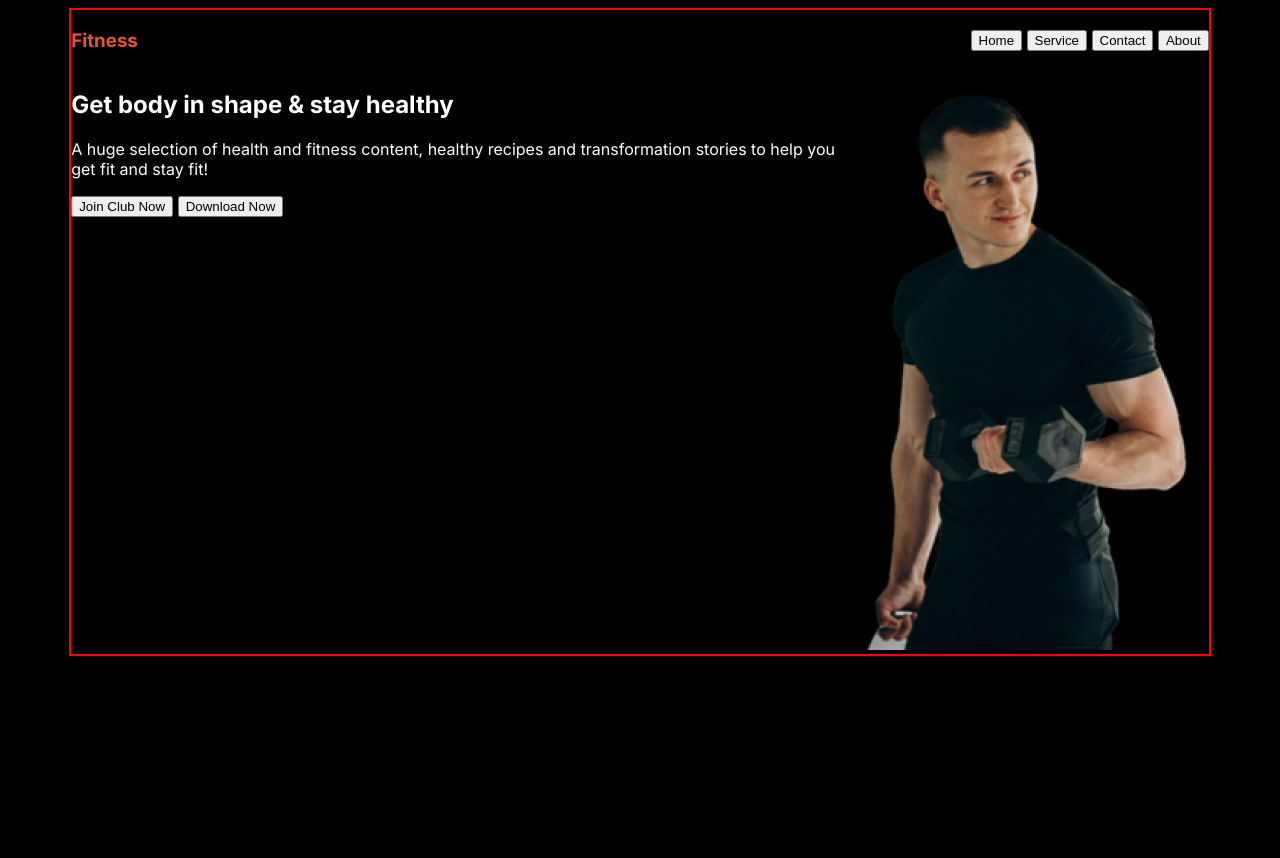
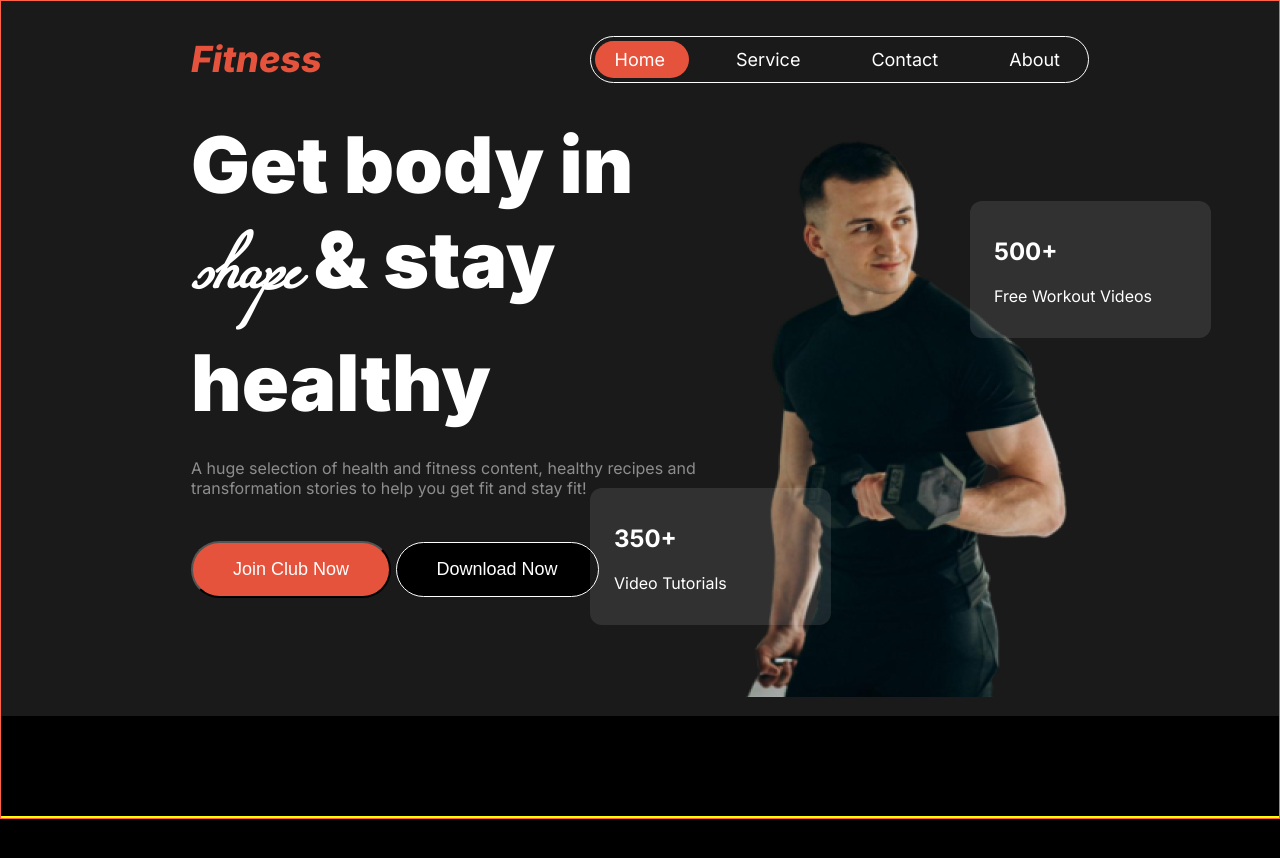
Before and after one commit to IshtiaqMahmud0/assignment_2, a plain HTML site: page index.html in a window 1280 px wide. Before the commit the page ends 800 px from the top, so only its background shows below. Drawn offline with Linux system fonts and the light colour scheme.

Commit message:
first section added

```diff
--- a/index.html
+++ b/index.html
@@ -8,35 +8,49 @@
   </head>
   <body class="inter-font">
     <header>
+      <!-- header section -->
       <section class="header">
         <div class="nav-container display-flex">
           <h3 class="web-name">Fitness</h3>
           <nav class="btn-container">
-            <button>Home</button>
-            <button>Service</button>
-            <button>Contact</button>
-            <button>About</button>
+            <a href="" class="home">Home</a>
+            <a href="">Service</a>
+            <a href="">Contact</a>
+            <a href="">About</a>
           </nav>
         </div>
         <div class="header-content display-flex">
-          <div>
-            <h1 class="text-color">Get body in shape & stay healthy</h1>
-            <p class="text-color">
+          <div class="hcontent-container">
+            <h1 class="text-color header-title">Get body in
+              <br>
+              <span class="shape">shape</span> & stay healthy</h1>
+            <p class="text-secondary">
               A huge selection of health and fitness content, healthy recipes
               and transformation stories to help you get fit and stay fit!
             </p>
             <div>
-              <button>Join Club Now</button>
-              <button>Download Now</button>
+              <button class="joinbtn btn-primary">Join Club Now</button>
+              <button class="downloadbtn btn-primary">Download Now</button>
             </div>
           </div>
           <div>
-            <div class="box"></div>
+
             <img class="header-img" src="images/img1.png" alt="" />
-            <div class="box"></div>
+            <div class="hbox1">
+              <h1>500+</h1>
+              <p>Free Workout Videos</p>
+            </div>
+            <div class="hbox2">
+              <h1>350+</h1>
+              <p>Video Tutorials</p>
+            </div>
           </div>
         </div>
       </section>
+      <!-- change habit section -->
+       <section class="change-habit-container">
+
+       </section>
     </header>
     <main></main>
     <footer></footer>
--- a/style.css
+++ b/style.css
@@ -1,36 +1,143 @@
 @import url('https://fonts.googleapis.com/css2?family=Inter:ital,opsz,wght@0,14..32,100..900;1,14..32,100..900&display=swap');
 
-.inter-font{
+.inter-font {
   font-family: "Inter", sans-serif;
   font-optical-sizing: auto;
   font-weight: 400;
   font-style: normal;
 }
 
-  body{
+@font-face {
+  font-family: custom-1;
+  src: url(miama/Miama.ttf);
+}
+
+body {
   background-color: black;
+  max-width: 1440px;
+  margin: 0 auto;
+  border: 1px solid tomato;
 }
+
 /* shared styles */
-  .display-flex{
+.display-flex {
   display: flex;
 }
 
-  .text-color{
-    color: #FFFFFF;
+.btn-primary {
+  background-color: #E6533C;
+  font-size: 1.125rem;
+  font-weight: 500;
+  color: #ffffff;
+  padding: 16px 40px;
+  border-radius: 42px;
+  cursor: pointer;
 }
+
+.text-secondary {
+  color: rgba(255, 255, 255, 0.5);
+  font-size: 1rem;
+  font-weight: 400;
+}
+
+.text-color {
+  color: #ffffff;
+}
+
 /* header styles */
-  .web-name{
-    color: #E6533C;
+.header {
+  background-color: rgba(255, 255, 255, 0.1);
+  max-height: 715px;
+  padding-left: 190px;
+  padding-right: 190px;
 }
-  .header{
-    margin: 0 auto;
-    width: 90%;
-    border: 2px solid red;
+
+.nav-container {
+  justify-content: space-between;
+  align-items: center;
 }
-  .nav-container{
+
+.web-name {
+  color: rgb(230, 83, 60);
+  font-size: 2.25rem;
+  font-weight: 800;
+  font-style: italic;
+}
+
+.btn-container {
+  border: 1px solid white;
+  border-radius: 39px;
+  padding: 4px;
+  display: flex;
   align-items: center;
+  gap: 47px;
+}
+
+.btn-container a {
+  text-decoration: none;
+  color: #ffffff;
+  font-size: 1.125rem;
+  font-weight: 400;
+  padding-right: 24px;
+}
+
+.home {
+  background-color: #E6533C;
+  border-radius: 46px;
+  padding: 8px 20px;
+}
+
+.header-content {
   justify-content: space-between;
 }
-  .header-img{
-    max-height: 580px;
+
+.hcontent-container {
+  max-width: 520px;
 }
+
+.header-title {
+  margin: 0;
+  margin-bottom: 28px;
+  font-size: 4.875rem;
+  font-weight: 900;
+}
+
+.shape {
+  font-family: custom-1;
+  font-style: italic;
+}
+
+.downloadbtn{
+  background-color: black;
+  border: 1px solid #ffffff;
+  margin-top: 28px;
+}
+
+.hbox1{
+  background-color: rgba(255, 255, 255, 0.1);
+  border-radius: 12px;
+  padding: 16px 24px;
+  text-align: left;
+  color: #ffffff;
+  max-width: 193px;
+  position: relative;
+  top: -500px;
+  right: -230px;
+}
+.hbox2{
+  background-color: rgba(255, 255, 255, 0.1);
+  border-radius: 12px;
+  padding: 16px 24px;
+  text-align: left;
+  color: #ffffff;
+  max-width: 193px;
+  position: relative;
+  top: -350px;
+  left: -150px;
+}
+
+/* change habit styles */
+.change-habit-container{
+  border: 1px solid yellow;
+  margin-top: 100px;
+}
```
Also changed, not shown: miama/Miama.otf (added), miama/Miama.ttf (added), miama/license.txt (added). Lines whose indentation alone changed are shown as unchanged.
